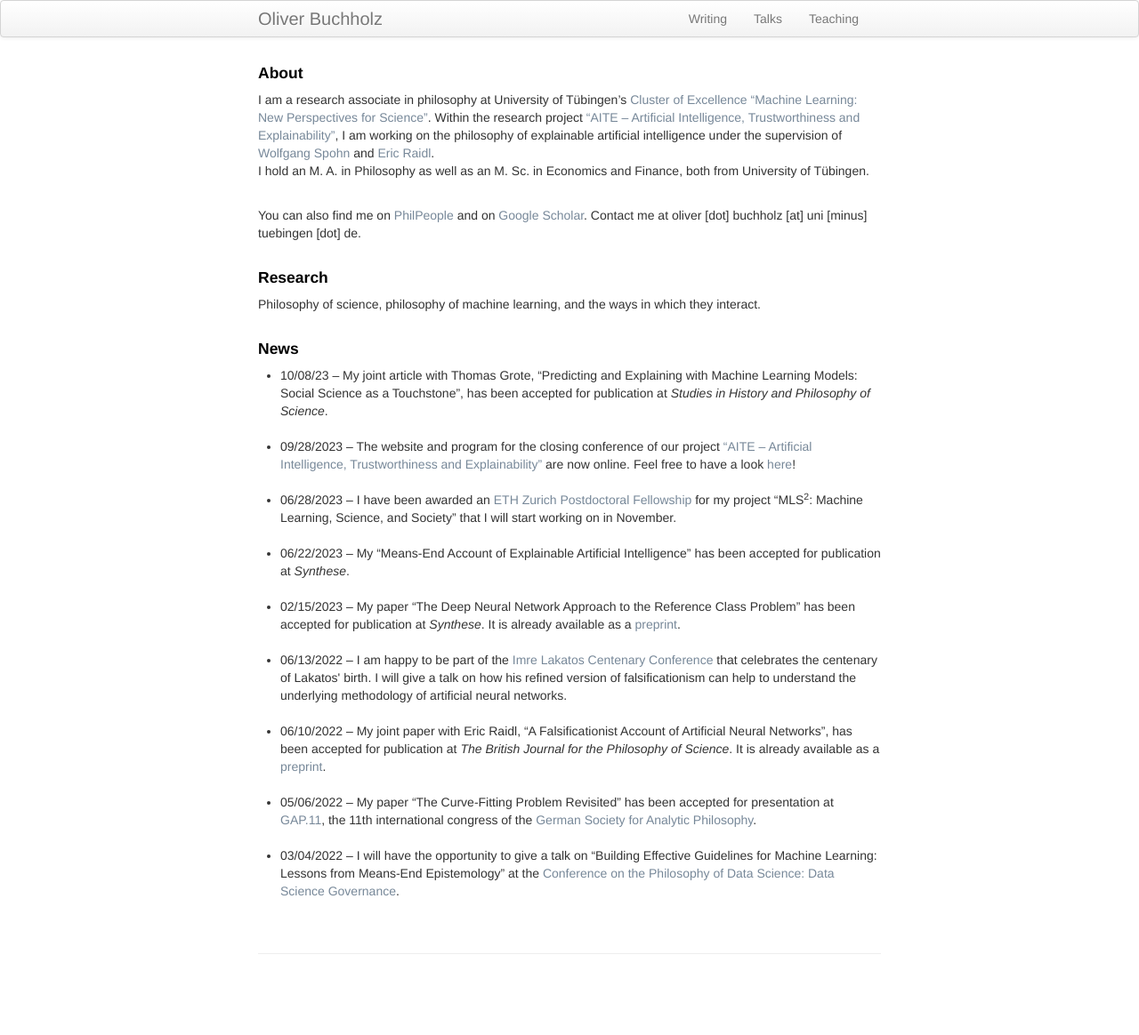
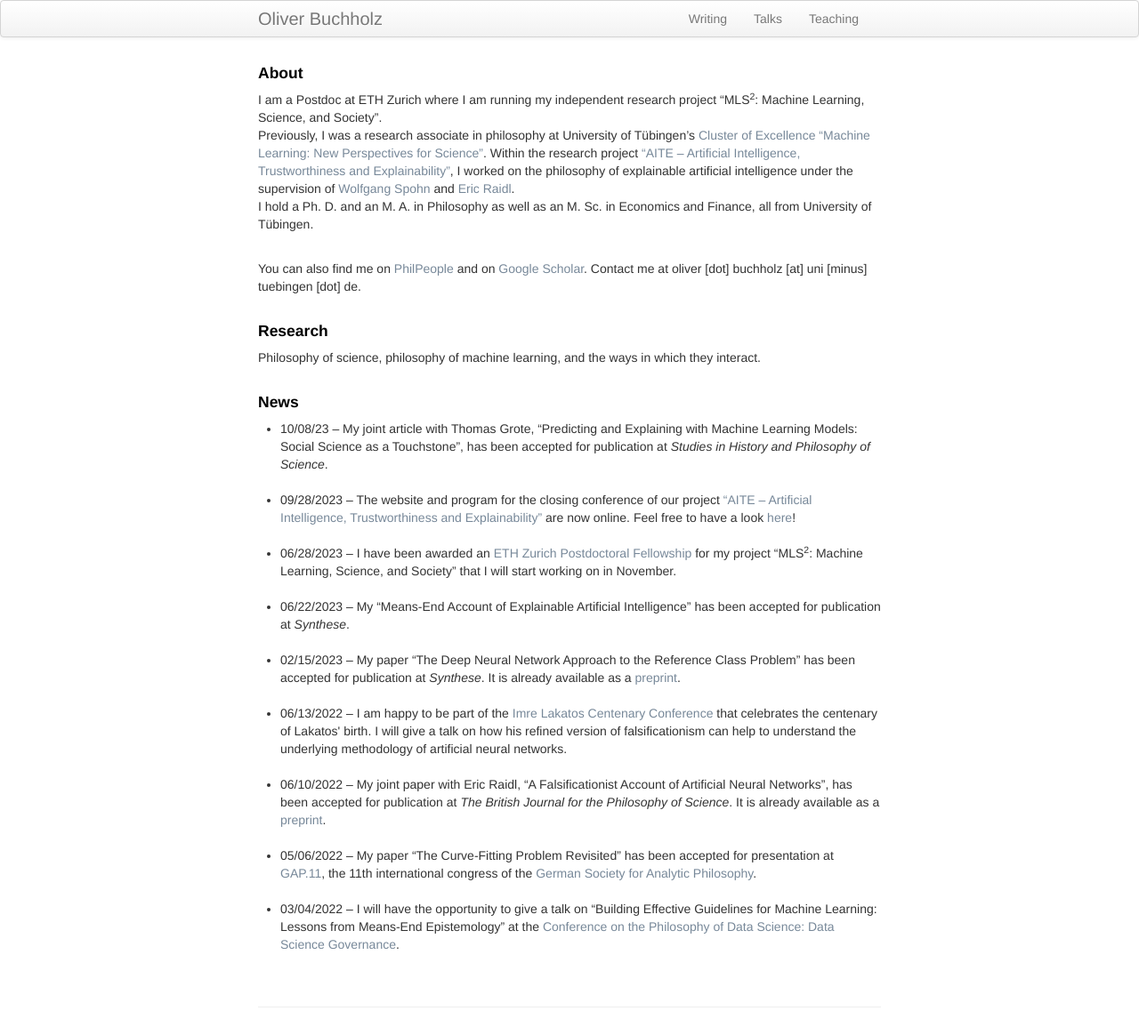
Before and after one commit to oliverbuchholz/oliverbuchholz.github.io, a Jekyll site: the page built from index.md, in a window 1280 px wide. Shown: the whole page at 89% size. Built offline with Jekyll 4.4.1, drawn with Linux system fonts in a browser that asks for light colours; before the commit the page ends 1104 px from its top, so only the background shows below that.

Commit message:
Update index.md

```diff
--- a/index.md
+++ b/index.md
@@ -7,8 +7,9 @@ keywords: Buchholz, Oliver, philosophy, machine learning, phd, Tübingen
 
 <h4> About </h4>
 
-I am a research associate in philosophy at University of T&uuml;bingen's <a href = "https://uni-tuebingen.de/en/research/core-research/cluster-of-excellence-machine-learning/home/" target = "_blank">Cluster of Excellence &ldquo;Machine Learning: New Perspectives for Science&rdquo;</a>. Within the research project <a href = "https://sites.google.com/view/aiteproject/project" target = "_blank">&ldquo;AITE &ndash; Artificial Intelligence, Trustworthiness and Explainability&rdquo;</a>, I am working on the philosophy of explainable artificial intelligence under the supervision of <a href="https://www.philosophie.uni-konstanz.de/ag-spohn/personen/prof-dr-wolfgang-spohn/" target="_blank">Wolfgang Spohn</a> and <a href="https://scholar.google.de/citations?user=MpJaE0wAAAAJ&hl=de" target="_blank">Eric Raidl</a>.<br>
-I hold an M. A. in Philosophy as well as an M. Sc. in Economics and Finance, both from University of T&uuml;bingen.<br><br>
+I am a Postdoc at ETH Zurich where I am running my independent research project &ldquo;MLS<sup>2</sup>: Machine Learning, Science, and Society&rdquo;.<br>
+Previously, I was a research associate in philosophy at University of T&uuml;bingen's <a href = "https://uni-tuebingen.de/en/research/core-research/cluster-of-excellence-machine-learning/home/" target = "_blank">Cluster of Excellence &ldquo;Machine Learning: New Perspectives for Science&rdquo;</a>. Within the research project <a href = "https://sites.google.com/view/aiteproject/project" target = "_blank">&ldquo;AITE &ndash; Artificial Intelligence, Trustworthiness and Explainability&rdquo;</a>, I worked on the philosophy of explainable artificial intelligence under the supervision of <a href="https://www.philosophie.uni-konstanz.de/ag-spohn/personen/prof-dr-wolfgang-spohn/" target="_blank">Wolfgang Spohn</a> and <a href="https://scholar.google.de/citations?user=MpJaE0wAAAAJ&hl=de" target="_blank">Eric Raidl</a>.<br>
+I hold a Ph. D. and an M. A. in Philosophy as well as an M. Sc. in Economics and Finance, all from University of T&uuml;bingen.<br><br>
 
 You can also find me on <a href="https://philpeople.org/profiles/oliver-buchholz" target="_blank">PhilPeople</a> and on <a href="https://scholar.google.com/citations?user=o-i32DIAAAAJ&hl=de&oi=ao" target="_blank">Google Scholar</a>. Contact me at oliver [dot] buchholz [at] uni [minus] tuebingen [dot] de.<br><br>
 
```
